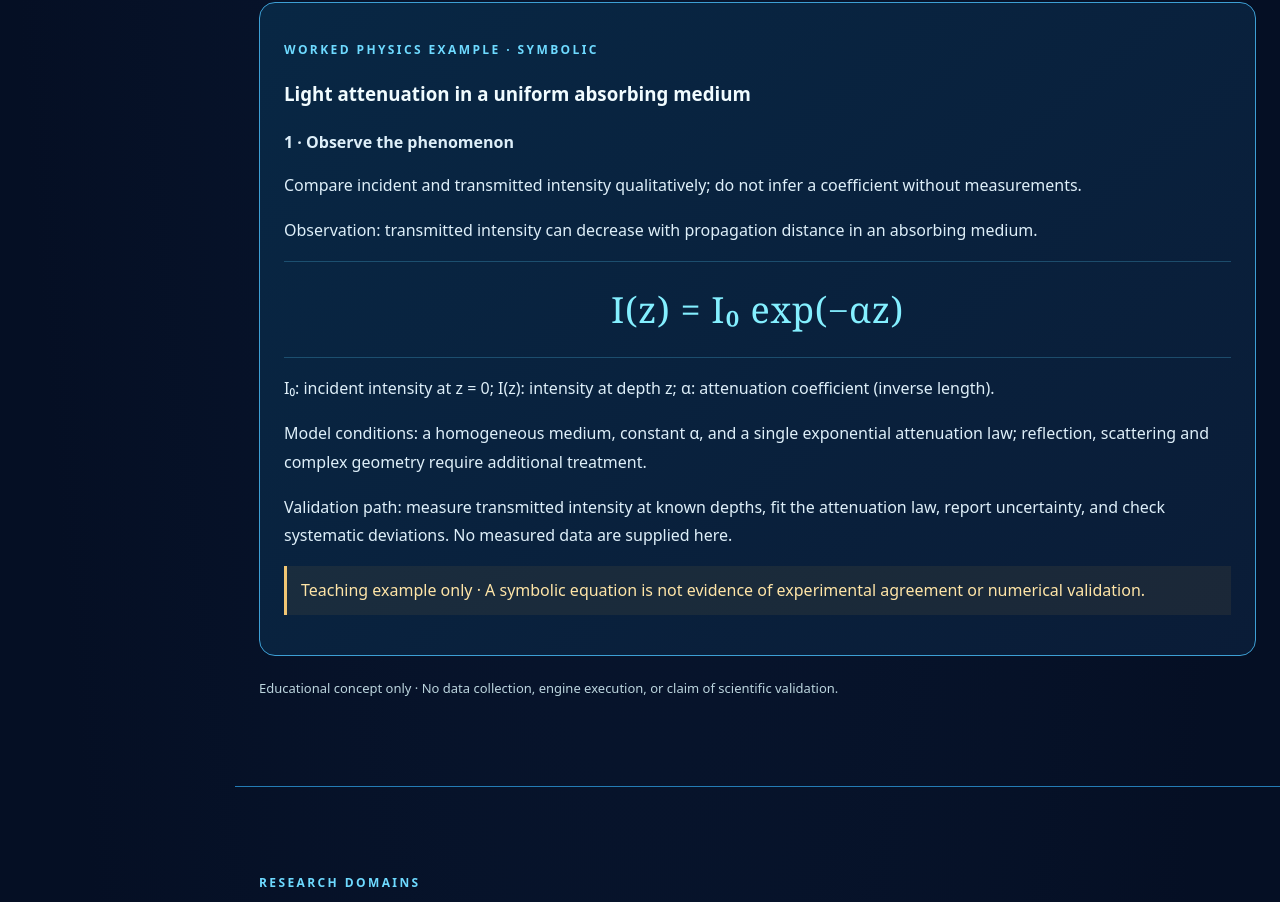
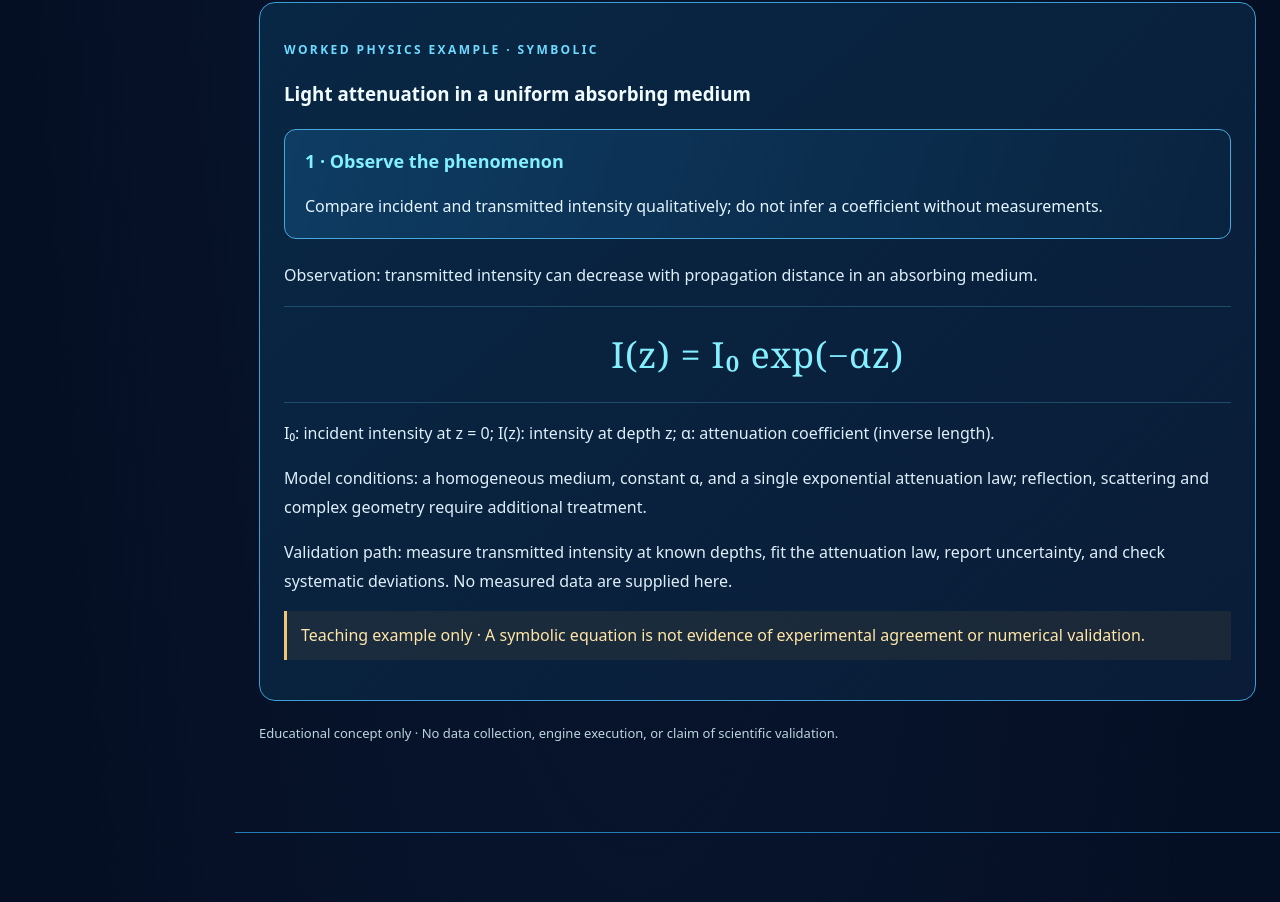
Before and after one commit to ahay20004/LASERSTONE, a plain HTML site: page cloud/site/index.html in a window 1280 px wide. Shown: the part 3715-4617 px from the top of the page. Drawn offline with Linux system fonts and the light colour scheme.

Commit message:
Style synchronized stage-by-stage physics teaching panel

```diff
--- a/cloud/site/style.css
+++ b/cloud/site/style.css
@@ -82,3 +82,6 @@ footer{background:#030c1c;border-top:1px solid #126da7;color:#a7cee2}
 .learning-example h3{color:#f1fcff}.learning-example p{line-height:1.8}
 .example-equation{direction:ltr;text-align:center;font-size:clamp(23px,3vw,36px);font-family:Georgia,serif;color:#84efff;padding:18px 10px;margin:16px 0;border-block:1px solid #3b8fb566;letter-spacing:.02em}
 .example-warning{border-inline-start:3px solid #f0c674;padding:10px 14px;background:#e2a83a14;color:#ffe5a7}
+
+.example-stage{margin:16px 0 22px;padding:17px 20px;border:1px solid #49a9db;border-radius:12px;background:linear-gradient(110deg,#0e3c63,#09233f)}
+.example-stage strong{color:#83f0ff;font-size:18px}.example-stage p{color:#e5f5ff;margin-bottom:0}
```
